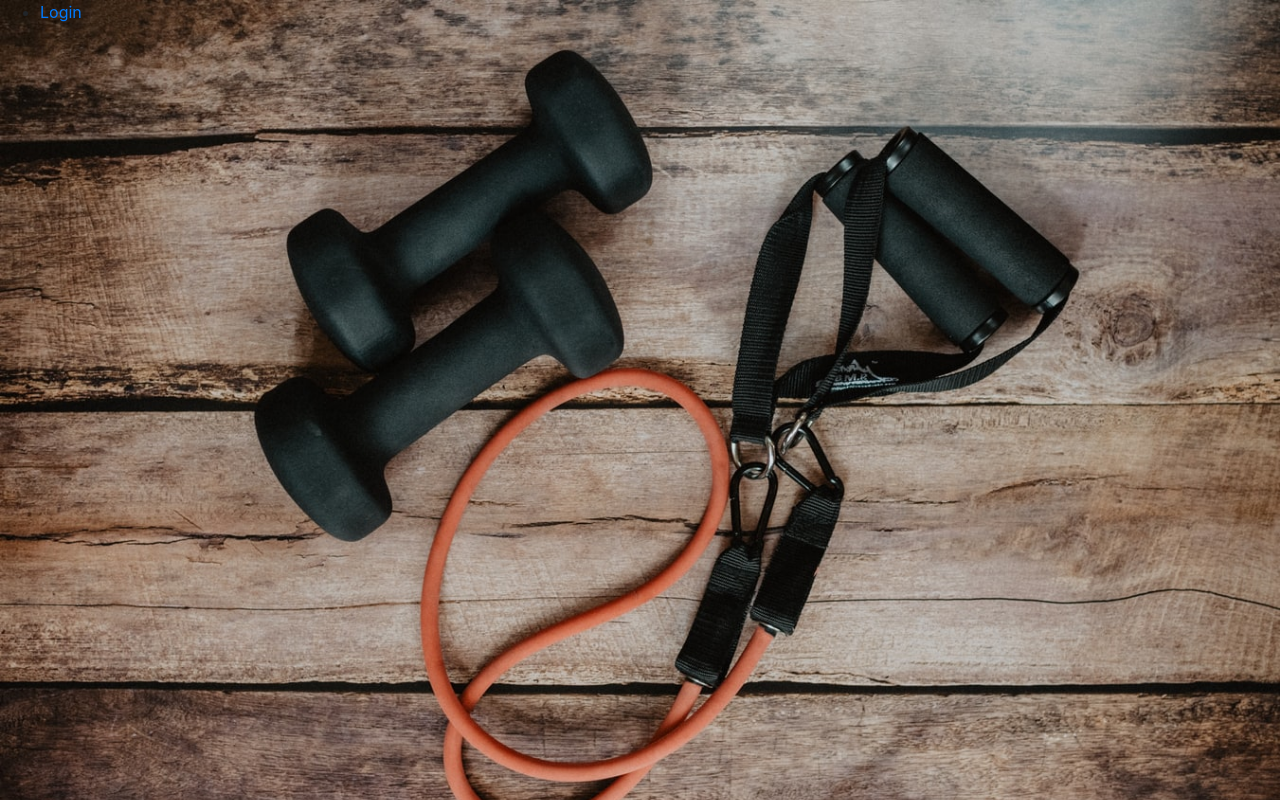
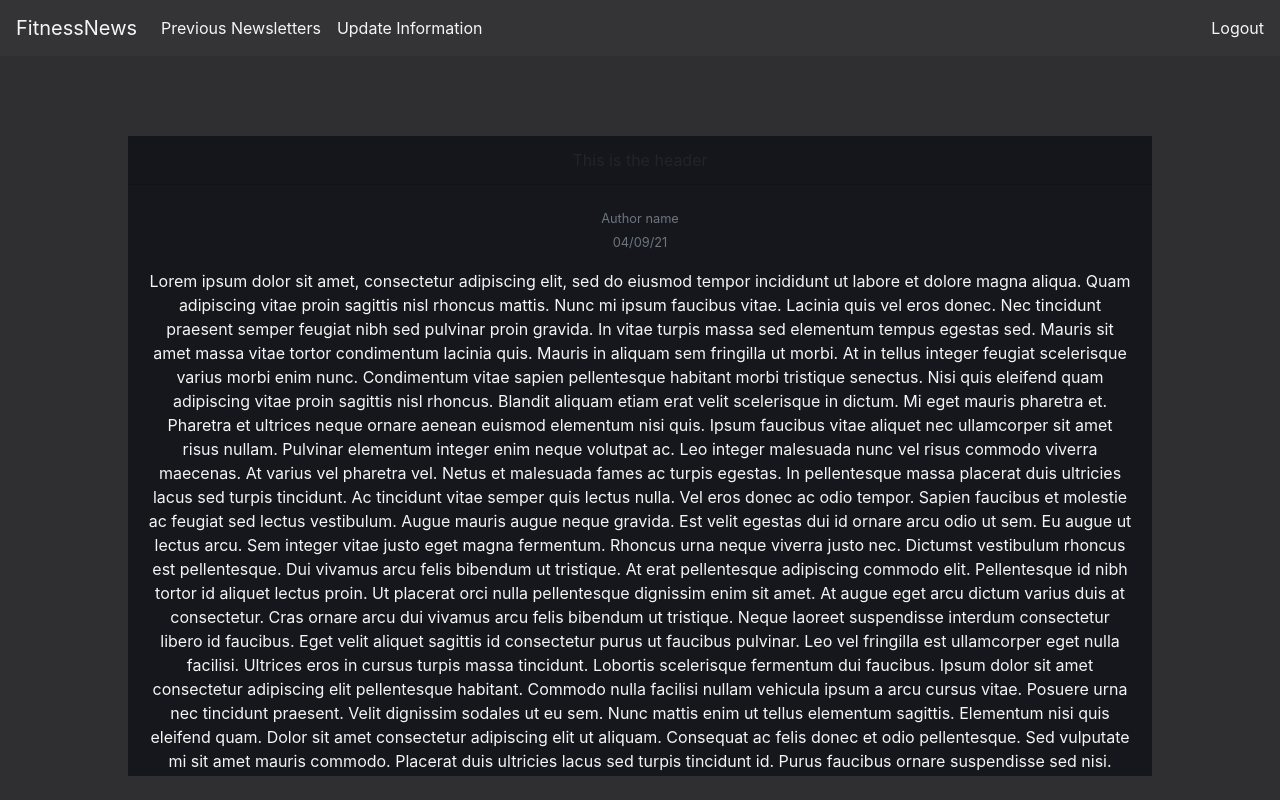
Before and after one commit to jxl19/FitnessNewsApp, an Angular app: page / in a window 1280 px wide. Built offline with nearby package versions, Linux system fonts and the light colour scheme.

Commit message:
homepage, navbar components

```diff
--- a/src/app/app.component.html
+++ b/src/app/app.component.html
@@ -1,6 +1,7 @@
 <!-- <app-login></app-login> -->
-
-<nav>
+<app-home-page></app-home-page>
+<!-- <app-navbar></app-navbar> -->
+<!-- <nav>
     <ul>
         <li>
             <a routerLink="/login" routerLinkActive>Login</a>
@@ -9,4 +10,4 @@
     </ul>
 </nav>
 
-<router-outlet></router-outlet>
+<router-outlet></router-outlet> -->
--- a/src/app/app.module.ts
+++ b/src/app/app.module.ts
@@ -6,12 +6,16 @@ import { AppRoutingModule } from './app-routing.module';
 import { AppComponent } from './app.component';
 import { LoginComponent } from './login/login.component';
 import { LandingPageComponent } from './landing-page/landing-page.component';
+import { HomePageComponent } from './home-page/home-page.component';
+import { NavbarComponent } from './navbar/navbar.component';
 
 @NgModule({
   declarations: [
     AppComponent,
     LoginComponent,
-    LandingPageComponent
+    LandingPageComponent,
+    HomePageComponent,
+    NavbarComponent
   ],
   imports: [
     BrowserModule,
--- /dev/null
+++ b/src/app/home-page/home-page.component.css
@@ -0,0 +1,20 @@
+#newsletter{
+    top: 10vh;
+    width: 80%;
+    height: 80vh;
+    margin: auto;
+    overflow-y: scroll;
+    border: none;
+    border-radius: 0;
+    background-color: #16161d;
+}
+
+#n-body{
+    color: #f5f5f5;
+}
+
+#n-header{
+    color: #f5f5f5;
+    border-radius: 0;
+    border:none;
+}
--- /dev/null
+++ b/src/app/home-page/home-page.component.html
@@ -0,0 +1,25 @@
+<app-navbar></app-navbar>
+<div id="newsletter" class="card text-center">
+    <div class="card-header">
+      This is the header
+    </div>
+    <div id="n-body" class="card-body">
+        <span class="card-text"><small class="text-muted">Author name</small></span>
+        <p class="card-text"><small class="text-muted">04/09/21</small></p>
+      <p class="card-text">
+        Lorem ipsum dolor sit amet, consectetur adipiscing elit, sed do eiusmod tempor incididunt ut labore et dolore magna aliqua. Quam adipiscing vitae proin sagittis nisl rhoncus mattis. Nunc mi ipsum faucibus vitae. Lacinia quis vel eros donec. Nec tincidunt praesent semper feugiat nibh sed pulvinar proin gravida. In vitae turpis massa sed elementum tempus egestas sed. Mauris sit amet massa vitae tortor condimentum lacinia quis. Mauris in aliquam sem fringilla ut morbi. At in tellus integer feugiat scelerisque varius morbi enim nunc. Condimentum vitae sapien pellentesque habitant morbi tristique senectus. Nisi quis eleifend quam adipiscing vitae proin sagittis nisl rhoncus. Blandit aliquam etiam erat velit scelerisque in dictum. Mi eget mauris pharetra et. Pharetra et ultrices neque ornare aenean euismod elementum nisi quis. Ipsum faucibus vitae aliquet nec ullamcorper sit amet risus nullam. Pulvinar elementum integer enim neque volutpat ac. Leo integer malesuada nunc vel risus commodo viverra maecenas. At varius vel pharetra vel. Netus et malesuada fames ac turpis egestas. In pellentesque massa placerat duis ultricies lacus sed turpis tincidunt.
+
+        Ac tincidunt vitae semper quis lectus nulla. Vel eros donec ac odio tempor. Sapien faucibus et molestie ac feugiat sed lectus vestibulum. Augue mauris augue neque gravida. Est velit egestas dui id ornare arcu odio ut sem. Eu augue ut lectus arcu. Sem integer vitae justo eget magna fermentum. Rhoncus urna neque viverra justo nec. Dictumst vestibulum rhoncus est pellentesque. Dui vivamus arcu felis bibendum ut tristique. At erat pellentesque adipiscing commodo elit. Pellentesque id nibh tortor id aliquet lectus proin. Ut placerat orci nulla pellentesque dignissim enim sit amet. At augue eget arcu dictum varius duis at consectetur. Cras ornare arcu dui vivamus arcu felis bibendum ut tristique. Neque laoreet suspendisse interdum consectetur libero id faucibus. Eget velit aliquet sagittis id consectetur purus ut faucibus pulvinar. Leo vel fringilla est ullamcorper eget nulla facilisi. Ultrices eros in cursus turpis massa tincidunt. Lobortis scelerisque fermentum dui faucibus.
+
+        Ipsum dolor sit amet consectetur adipiscing elit pellentesque habitant. Commodo nulla facilisi nullam vehicula ipsum a arcu cursus vitae. Posuere urna nec tincidunt praesent. Velit dignissim sodales ut eu sem. Nunc mattis enim ut tellus elementum sagittis. Elementum nisi quis eleifend quam. Dolor sit amet consectetur adipiscing elit ut aliquam. Consequat ac felis donec et odio pellentesque. Sed vulputate mi sit amet mauris commodo. Placerat duis ultricies lacus sed turpis tincidunt id. Purus faucibus ornare suspendisse sed nisi. Tincidunt augue interdum velit euismod in pellentesque massa placerat duis. Ac ut consequat semper viverra nam libero. Laoreet suspendisse interdum consectetur libero id faucibus.
+
+        Sed nisi lacus sed viverra tellus in hac habitasse. Justo nec ultrices dui sapien eget mi proin sed. Ornare arcu dui vivamus arcu felis bibendum ut tristique. Eget nullam non nisi est sit amet facilisis. Egestas pretium aenean pharetra magna ac. Ultricies tristique nulla aliquet enim tortor at auctor. Amet tellus cras adipiscing enim eu turpis egestas pretium. Est velit egestas dui id ornare arcu odio. Quam elementum pulvinar etiam non quam. Duis at consectetur lorem donec massa sapien. In ante metus dictum at tempor commodo ullamcorper a lacus. Est lorem ipsum dolor sit amet. Magnis dis parturient montes nascetur ridiculus. Vehicula ipsum a arcu cursus vitae congue mauris rhoncus aenean. Egestas tellus rutrum tellus pellentesque eu. Risus pretium quam vulputate dignissim suspendisse in.
+
+        Semper viverra nam libero justo laoreet. Aliquet enim tortor at auctor urna nunc id. Ac orci phasellus egestas tellus rutrum tellus pellentesque eu. Pharetra convallis posuere morbi leo urna molestie. Facilisis mauris sit amet massa vitae tortor condimentum lacinia. Eget mauris pharetra et ultrices neque. Sapien faucibus et molestie ac feugiat sed lectus. Pharetra vel turpis nunc eget lorem dolor sed viverra ipsum. Gravida neque convallis a cras semper auctor. Sollicitudin ac orci phasellus egestas tellus rutrum tellus pellentesque eu. Malesuada proin libero nunc consequat. Arcu dui vivamus arcu felis bibendum ut tristique. Nulla posuere sollicitudin aliquam ultrices. Erat pellentesque adipiscing commodo elit at imperdiet dui accumsan. Eget lorem dolor sed viverra ipsum. Maecenas pharetra convallis posuere morbi leo urna molestie at elementum. Leo a diam sollicitudin tempor id. Eros donec ac odio tempor orci dapibus ultrices in iaculis.
+      </p>
+      <a class="btn btn-primary">Download</a>
+    </div>
+    <div class="card-footer text-muted">
+      Footer
+    </div>
+  </div>
--- /dev/null
+++ b/src/app/home-page/home-page.component.ts
@@ -0,0 +1,15 @@
+import { Component, OnInit } from '@angular/core';
+
+@Component({
+  selector: 'app-home-page',
+  templateUrl: './home-page.component.html',
+  styleUrls: ['./home-page.component.css']
+})
+export class HomePageComponent implements OnInit {
+
+  constructor() { }
+
+  ngOnInit(): void {
+  }
+
+}
--- /dev/null
+++ b/src/app/navbar/navbar.component.css
@@ -0,0 +1,4 @@
+#nav{
+    background-color: #343436;
+    color:#f5f5f5;
+}
--- /dev/null
+++ b/src/app/navbar/navbar.component.html
@@ -0,0 +1,19 @@
+<nav id="nav" class="navbar navbar-expand-lg">
+    <a class="navbar-brand">FitnessNews</a>
+    <button class="navbar-toggler" type="button" data-toggle="collapse" data-target="#navbarSupportedContent" aria-controls="navbarSupportedContent" aria-expanded="false" aria-label="Toggle navigation">
+    <span class="navbar-toggler-icon"></span>
+    </button>
+    <div class="collapse navbar-collapse" id="navbarSupportedContent">
+    <ul class="navbar-nav mr-auto justify-content-center">
+        <li class="nav-item">
+            <a id="p-news" class="nav-link">Previous Newsletters</a>
+        </li>
+        <li class="nav-item">
+          <a id="udpate-info" class="nav-link">Update Information</a>
+        </li>
+        </ul>
+        <div>
+    <a>Logout</a>
+    </div>
+    </div>
+</nav>
--- /dev/null
+++ b/src/app/navbar/navbar.component.ts
@@ -0,0 +1,15 @@
+import { Component, OnInit } from '@angular/core';
+
+@Component({
+  selector: 'app-navbar',
+  templateUrl: './navbar.component.html',
+  styleUrls: ['./navbar.component.css']
+})
+export class NavbarComponent implements OnInit {
+
+  constructor() { }
+
+  ngOnInit(): void {
+  }
+
+}
--- a/src/index.html
+++ b/src/index.html
@@ -16,4 +16,19 @@
 <body>
   <app-root></app-root>
 </body>
+<script
+src="https://code.jquery.com/jquery-3.3.1.slim.min.js"
+integrity="sha384-q8i/X+965DzO0rT7abK41JStQIAqVgRVzpbzo5smXKp4YfRvH+8abtTE1Pi6jizo"
+crossorigin="anonymous"
+></script>
+<script
+src="https://cdnjs.cloudflare.com/ajax/libs/popper.js/1.14.7/umd/popper.min.js"
+integrity="sha384-UO2eT0CpHqdSJQ6hJty5KVphtPhzWj9WO1clHTMGa3JDZwrnQq4sF86dIHNDz0W1"
+crossorigin="anonymous"
+></script>
+<script
+src="https://stackpath.bootstrapcdn.com/bootstrap/4.3.1/js/bootstrap.min.js"
+integrity="sha384-JjSmVgyd0p3pXB1rRibZUAYoIIy6OrQ6VrjIEaFf/nJGzIxFDsf4x0xIM+B07jRM"
+crossorigin="anonymous"
+></script>
 </html>
--- a/src/styles.css
+++ b/src/styles.css
@@ -1,5 +1,5 @@
 body {
-    background-color: #16161d;
+    background-color: #2f2f31;
 }
 
 .landing {
```
Also changed, not shown: 2 other files (tests, documents, lock files or other folders).
